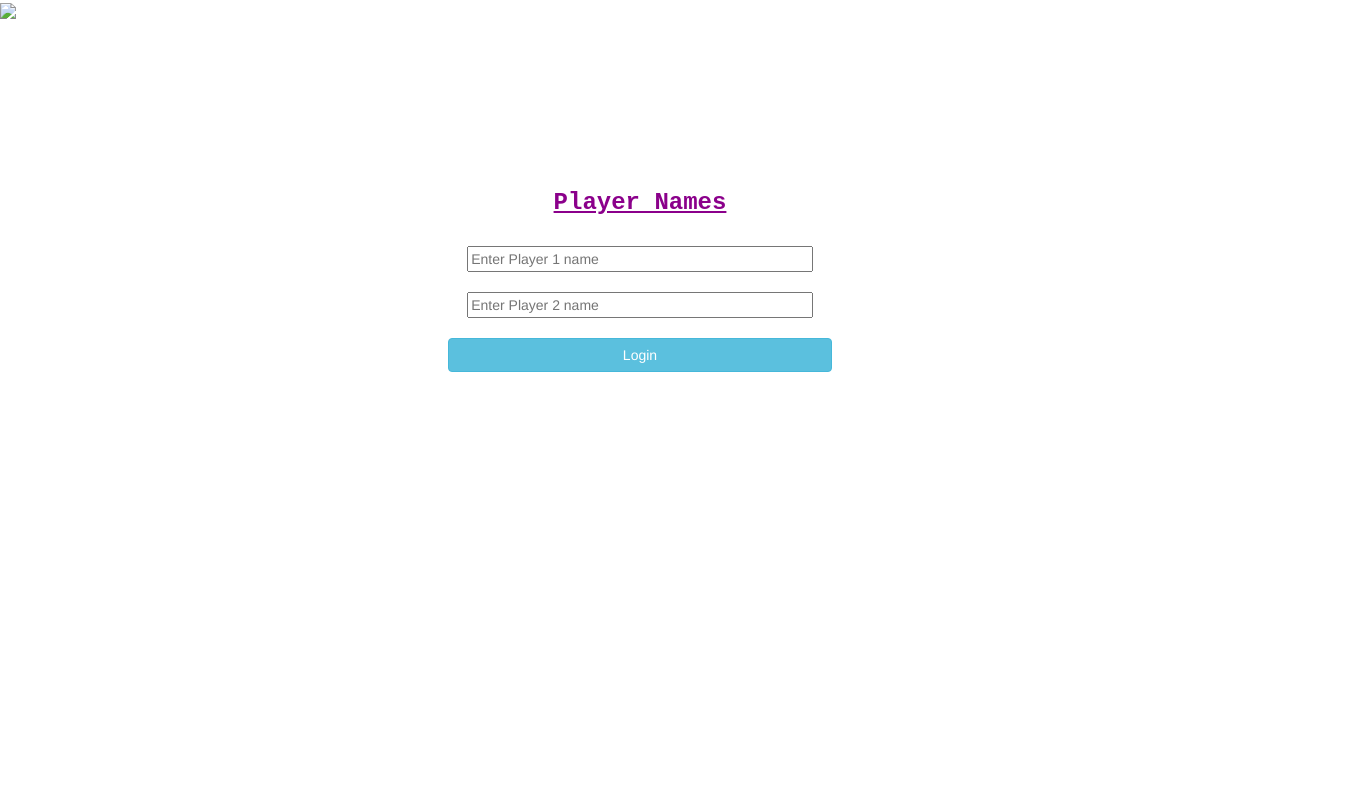
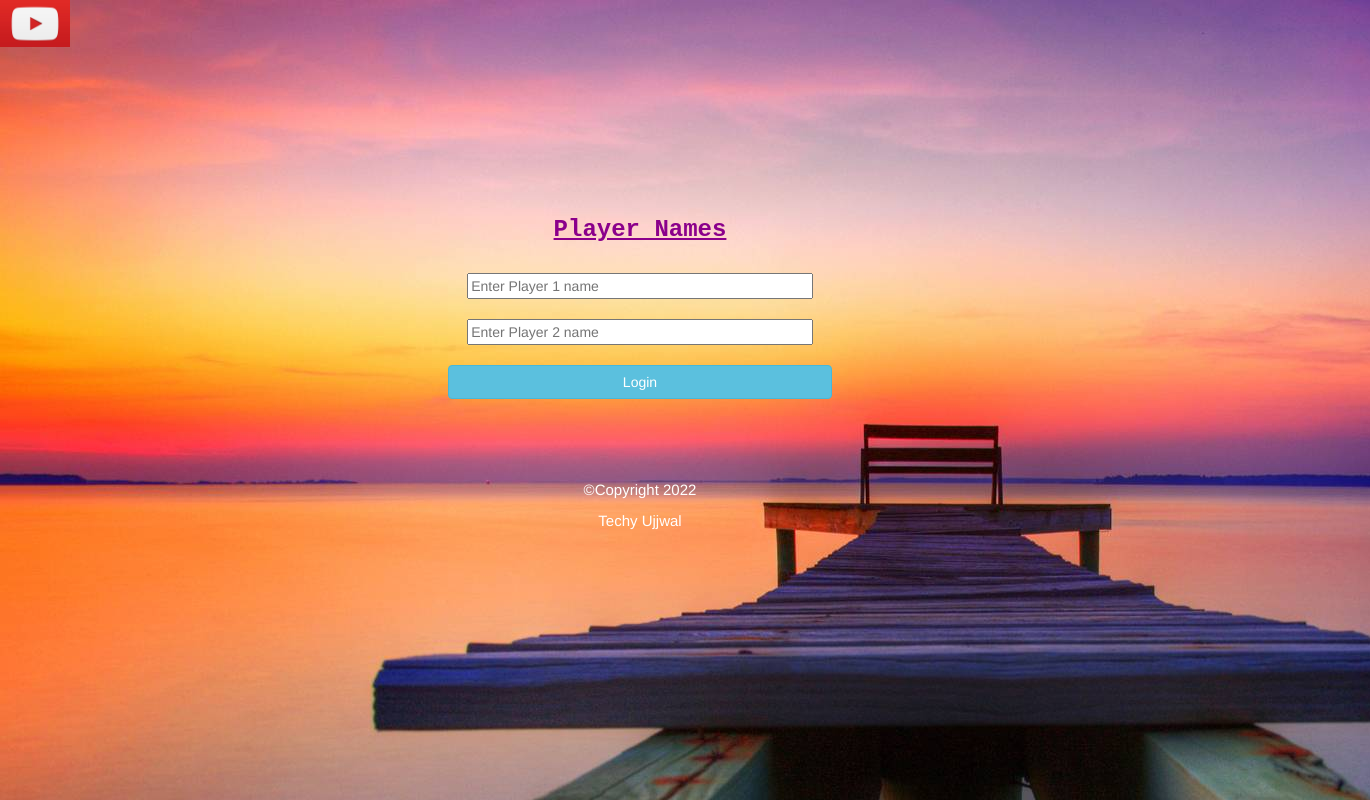
Before and after one commit to TechyUjjwal/Project-90, a plain HTML site: page index.html in a window 1280 px wide. Shown: the whole page, 1370 px wide, since content can reach past the window. Drawn offline with nearby package versions, Linux system fonts and the light colour scheme.

Commit message:
Add files via upload

```diff
--- a/index.html
+++ b/index.html
@@ -18,7 +18,7 @@
 
 <body>
 <a href="https://bit.ly/3sANCM0" target="_blank" id="yt">
-    <img src="Images/yt.jpg" style="width: 70px;"></a>
+    <img src="yt.jpg" style="width: 70px;"></a>
 
 <div id="main">
 <h3 id="title"><u style="color: darkmagenta;"><b>Player Names</b></u> </h3>
--- a/style.css
+++ b/style.css
@@ -1,5 +1,5 @@
 body{
-    background-image: url("Images/bg.jpg");
+    background-image: url("bg.jpg");
     text-align: center;
 }
 
@@ -21,7 +21,7 @@ body{
 }
 
 .body-2{
-    background-image: url("Images/bg2.jpg");
+    background-image: url("bg2.jpg");
 }
 
 #output{
```
Also changed, not shown: quiz_game_page.html (+1 -1 lines).
